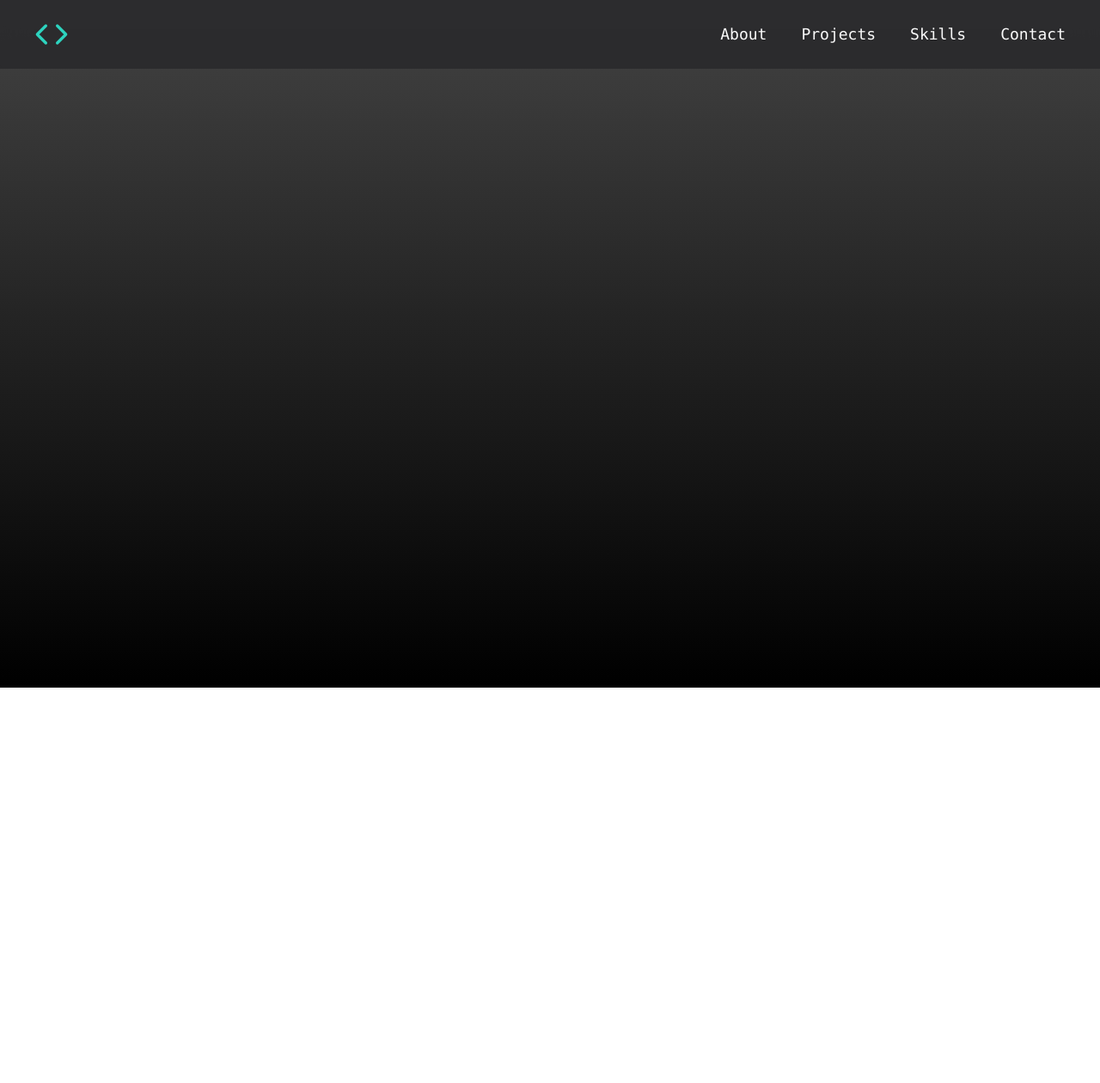
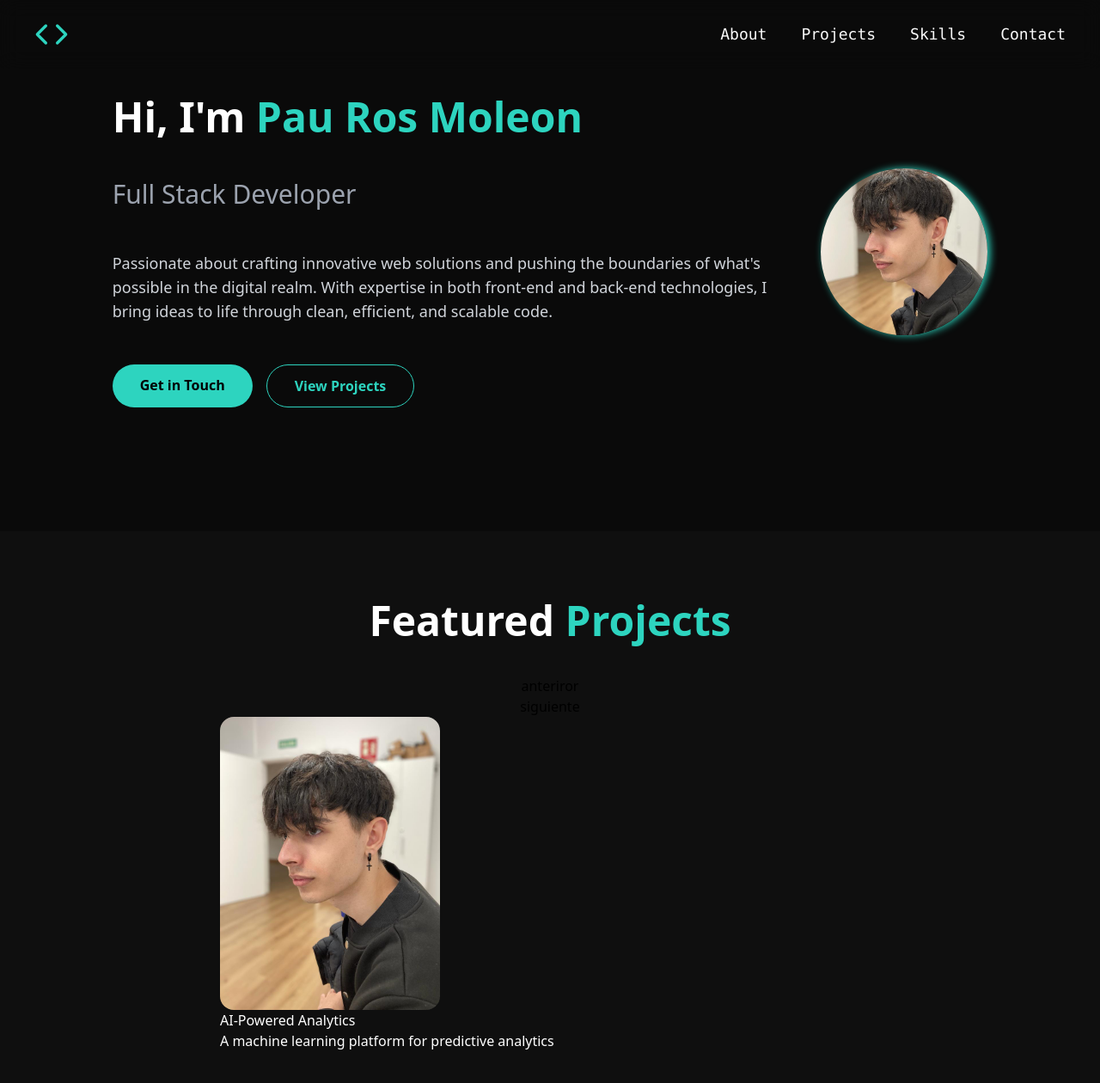
Before and after one commit to paurosmoleon/vue-portfolio, a Vue app: page / in a window 1280 px wide. Shown: the top 1260 px of the page at 86% size. Before the commit the page ends 800 px from the top, so only its background shows below. Built offline with nearby package versions, Linux system fonts and the light colour scheme.

Commit message:
Termiando el Hero y añadiendo la seccion de Projects

```diff
--- a/src/App.vue
+++ b/src/App.vue
@@ -1,11 +1,17 @@
 
 <template >
   <Header/>
+  <main>
+    <Hero/>
+    <Projects/>
+  </main>
 </template>
 
-  <script setup lang="ts">
+<script setup lang="ts">
   import Header from "./components/Header.vue";
-  </script>
+  import Hero from "./components/Hero.vue";
+  import Projects from "./components/Projects.vue";
+</script>
 
 
 <style scoped>
--- a/src/components/Header.vue
+++ b/src/components/Header.vue
@@ -1,9 +1,8 @@
 <script setup lang="ts">
-    import Logo from  "../assets/LogoHeader.svg"
 </script>
 
 <template>
-    <header class="w-screen bg-zinc-800 bg-opacity-80 backdrop-blur-lg py-5 px-10 flex flex-row justify-between items-center text-neutral-50 font-mono ">
+    <header class="w-screen fixed bg-[#0a0a0a] bg-opacity-80 backdrop-blur-md py-5 px-10 flex flex-row justify-between items-center text-neutral-50 font-mono z-10">
         <a class="cursor-pointer">
             <img src="../assets/LogoHeader.svg" width="40" height="40" class=" hover:scale-125 transition-transform" alt="">
         </a>
@@ -11,7 +10,7 @@
             <li><a href="" class="hover:text-teal-300 transition-colors duration-300 font-medium">About</a></li>
             <li><a href="" class="hover:text-teal-300 transition-colors duration-300 font-medium">Projects</a></li>
             <li><a href="" class="hover:text-teal-300 transition-colors duration-300 font-medium">Skills</a></li>
-            <li><a href="" class="hover:text-teal-300 transition-colors duration-300 font-medium">Contact</a></li>
+            <li><a href="" class="hover:text-teal-300 transition-colors duration-300 font-medium ">Contact</a></li>
         </ul>
     </header>
 </template>
--- /dev/null
+++ b/src/components/Hero.vue
@@ -0,0 +1,39 @@
+<script setup lang="ts"></script>
+
+<template>
+    <section class="w-5/6   pt-24 pb-32 z-0 mx-auto">
+        <div class="container   h-3/6  px-6 py-4">
+            <div class="flex flex-row  items-center justify-evenly  gap-12 ">
+                <div class="space-y-12 ">
+                    <h1 class="text-5xl font-bold  text-white">Hi, I'm <span class="text-teal-400"> Pau Ros
+                            Moleon</span></h1>
+                    <h2 class="text-3xl text-gray-400">Full Stack Developer</h2>
+                    <p className="text-lg text-gray-300 text-pretty">
+                        Passionate about crafting innovative web solutions and pushing the boundaries of what's possible
+                        in the
+                        digital realm. With expertise in both front-end and back-end technologies, I bring ideas to life
+                        through
+                        clean, efficient, and scalable code.
+                    </p>
+                    <div class="flex space-x-4">
+                        <a href="#contact"
+                            className="bg-teal-400 text-black font-bold py-3 px-8 rounded-full hover:bg-opacity-80 transition duration-300">
+                            Get in Touch
+                        </a>
+                        <a href="#projects"
+                            className="border border-teal-400 text-teal-400 font-bold py-3 px-8 rounded-full hover:bg-teal-400 hover:text-black transition duration-300">
+                            View Projects
+                        </a>
+                    </div>
+                </div>
+                <div class="w-2/4 h-2/4 rounded-full aspect-square overflow-hidden shadow-[3px_0_10px_rgba(45,212,191,1)]">
+                 <img src="../../public/image.jpg" class="w-full h-full object-cover" alt="Image for logo">
+                </div>
+            </div>
+
+
+        </div>
+    </section>
+</template>
+
+<style scoped></style>
--- /dev/null
+++ b/src/components/Projects.vue
@@ -0,0 +1,64 @@
+<script setup lang="ts">
+import { ref } from 'vue';
+
+    const projects = ref([
+    {
+    id: 1,
+    title: "AI-Powered Analytics",
+    image: "../../public/image.jpg",
+    description: "A machine learning platform for predictive analytics",
+  },
+  {
+    id: 2,
+    title: "Blockchain Marketplace",
+    image: "../../public/image.jpg",
+    description: "Decentralized marketplace built on Ethereum",
+  },
+  {
+    id: 3,
+    title: "IoT Smart Home",
+    image: "../../public/image.jpg",
+    description: "Connected device ecosystem for modern homes",
+  },
+    ])
+
+    const currentIndex = ref(0)
+
+
+
+    const nextImage = () =>{
+        if (currentIndex.value < projects.value.length - 1){
+            currentIndex.value++
+        }
+    }
+    const prevImage = () => {
+  if (currentIndex.value > 0) {
+    currentIndex.value--
+  }
+}
+</script>
+
+
+<template>
+    <section class="py-20  bg-[#0f0f0f] ">
+        <div class="container h-5/6 mx-auto flex flex-col justify-center items-center">
+            <h2 class="text-5xl font-bold  text-white pb-10">Featured
+                <span class="text-teal-400">Projects</span>
+            </h2>
+            <button @click="nextImage">anteriror</button>
+            <button @click="prevImage">siguiente</button>
+            <div class=" text-white">
+
+                <div >
+                    <img class="w-1/3 rounded-2xl" :src="projects[currentIndex].image" alt="">
+                    <div>
+                        <h3>{{ projects[currentIndex].title }}</h3>
+                        <h3>{{ projects[currentIndex].description }}</h3>
+                    </div>
+                </div>
+            </div>
+        </div>
+
+
+    </section>
+</template>
--- a/src/components/about.vue
+++ /dev/null
@@ -1,7 +0,0 @@
-<script lang="ts"></script>
-
-<template>
-
-</template>
-
-<style scoped></style>
--- a/src/styles.css
+++ b/src/styles.css
@@ -5,7 +5,7 @@
 
 body{
     height: 100vh;
-    background: linear-gradient(to top, #000000, #434343)
+    background: #0a0a0a;
 }
 #app{
 
```
Also changed, not shown: public/image.jpg (added), 1 other file (tests, documents, lock files or other folders).
